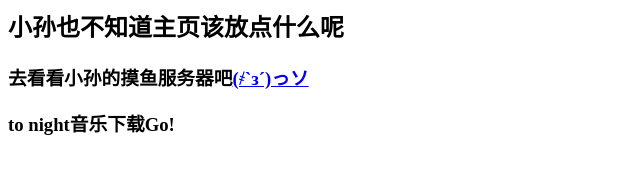
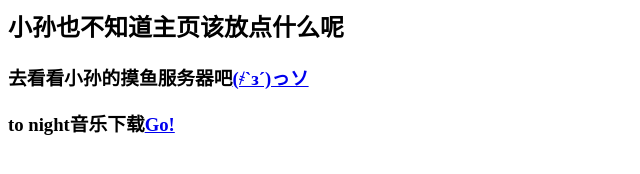
Before and after one commit to 1-sunzheqi/1-sunzheqi.github.io, a plain HTML site: page index.html in a window 1280 px wide. Shown: the full height of the page, 0-640 px from the left. Drawn offline with Linux system fonts and the light colour scheme.

Commit message:
更新 index.html

```diff
--- a/index.html
+++ b/index.html
@@ -1,4 +1,4 @@
 <html><head></head><body><h2>小孙也不知道主页该放点什么呢</h2>
 <h3>去看看小孙的摸鱼服务器吧<a href="https://1-sunzheqi.github.io/moyu">(҂`з´)っソ</a></h3>
-<h3>to night音乐下载<ahref="https://www.123865.com/s/IGp6Vv-pdsL3">Go!</a><h3>
+<h3>to night音乐下载<a href="https://www.123865.com/s/IGp6Vv-pdsL3">Go!</a><h3>
 </body></html>
```
